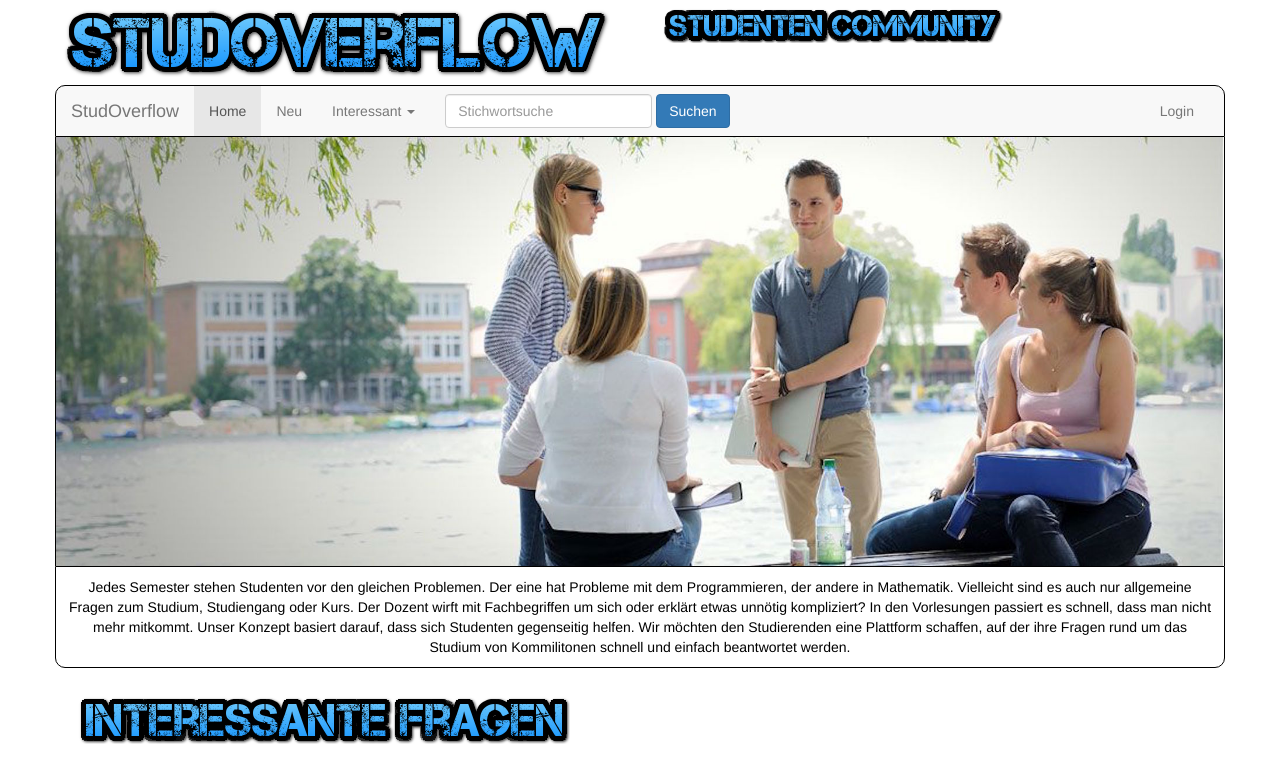
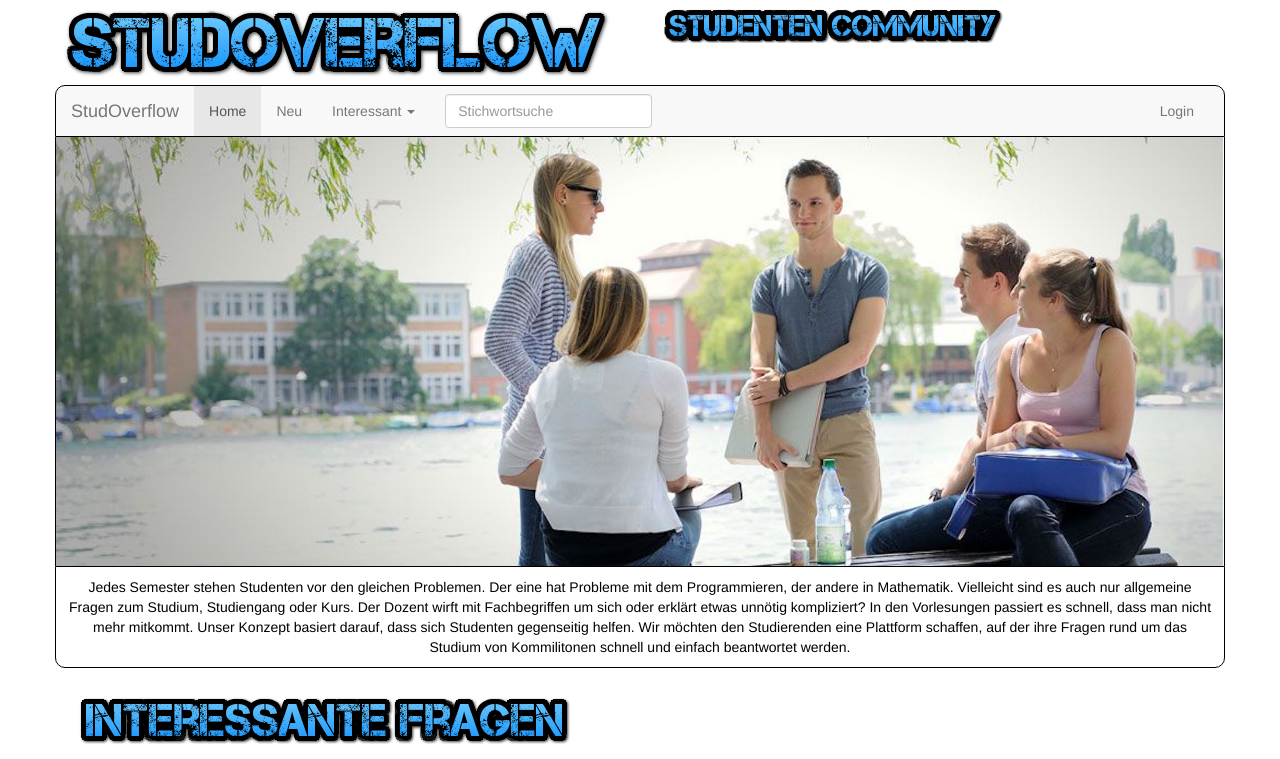
Before and after one commit to studoverflow/webtech, a plain HTML site: page index.html in a window 1280 px wide. Shown: the top 759 px of the page. Drawn offline with nearby package versions, Linux system fonts and the light colour scheme.

Commit message:
Search Button entfernt

```diff
--- a/index.html
+++ b/index.html
@@ -93,7 +93,6 @@
        								<div class="form-group">
           								<input type="search" class="form-control" placeholder="Stichwortsuche">
         							</div>
-        							<button type="submit" class="btn btn-primary">Suchen</button>
       							</form>
       							<!-- Login Bereich -->
       	   						<ul class="nav navbar-nav navbar-right">
```
